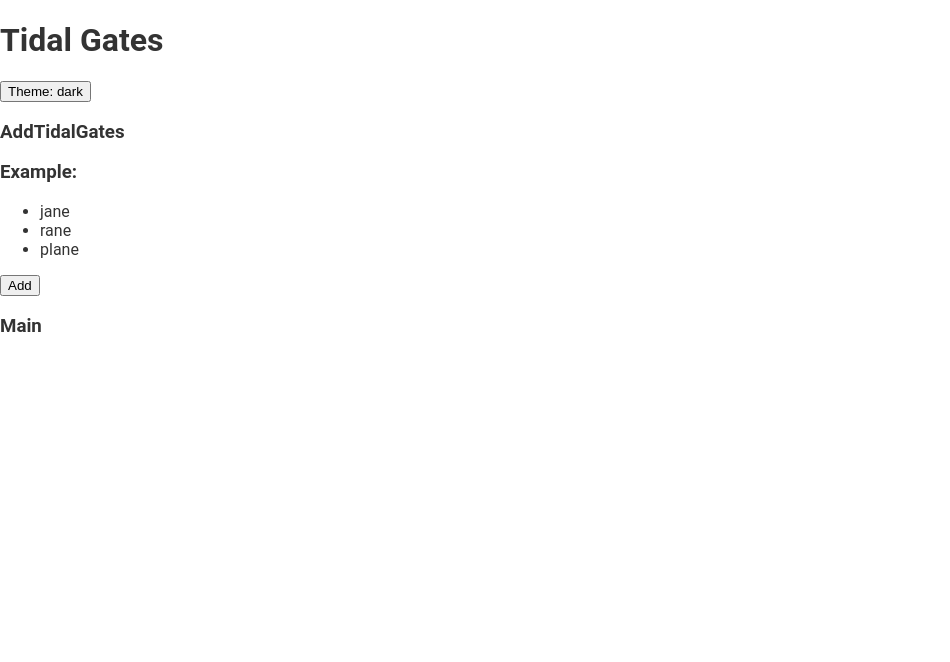
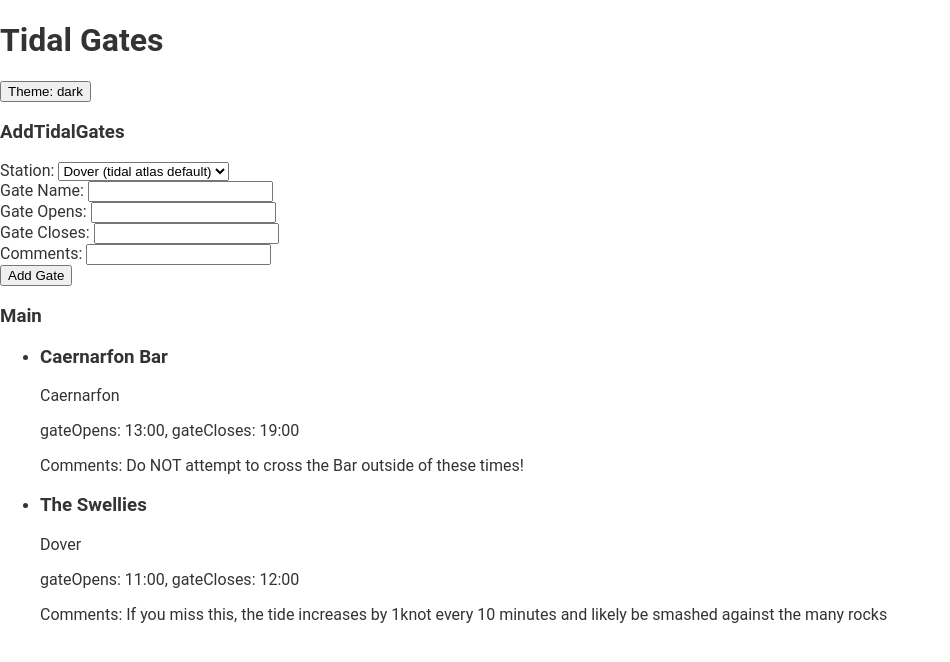
Before and after one commit to JPhasma/tidal-gates-app, a Next.js app: page / in a window 1280 px wide. Shown: the top 662 px of the page, without its empty margins (0-950 px from the left). Built offline with nearby package versions, Linux system fonts and the light colour scheme.

Commit message:
added gates list component

```diff
--- a/app/components/AddTidalGates/AddTidalGates.jsx
+++ b/app/components/AddTidalGates/AddTidalGates.jsx
@@ -1,15 +1,81 @@
-import React from 'react';
+'use client';
+
+import React, { useContext, useState } from 'react';
+
+import { DataContext } from '../../libs/contexts/dataContext';
 
 import Example from './Example';
-// import DataProvider from '../../libs/contexts/dataContext';
 
 function AddTidalGates() {
+  const { gates, setGates } = useContext(DataContext);
+  const [station, setStation] = useState('Dover');
+  const [gateName, setGateName] = useState('');
+  const [gateOpens, setGateOpens] = useState('');
+  const [gateCloses, setGateCloses] = useState('');
+  const [comments, setComments] = useState('');
+
+  const handleAddGate = (e) => {
+    e.preventDefault();
+    const newGate = {
+      station,
+      gateName,
+      gateOpens,
+      gateCloses,
+      comments,
+    };
+    setGates([...gates, newGate]);
+    console.log('Add a tidal gate', newGate);
+    // clear form states
+    setStation('Dover');
+    setGateName('');
+    setGateOpens('');
+    setGateCloses('');
+  };
   return (
     <section>
-      {/* <DataProvider> */}
       <h3>AddTidalGates</h3>
-      <Example />
-      {/* </DataProvider> */}
+      <form onSubmit={handleAddGate}>
+        <div>
+          <label>Station: </label>
+          <select value={station} onChange={(e) => setStation(e.target.value)}>
+            <option value='Dover'>Dover (tidal atlas default)</option>
+            <option value='Caernarfon'>Caernarfon</option>
+          </select>
+        </div>
+        <div>
+          <label>Gate Name: </label>
+          <input
+            type='text'
+            value={gateName}
+            onChange={(e) => setGateName(e.target.value)}
+          ></input>
+        </div>
+        <div>
+          <label>Gate Opens: </label>
+          <input
+            type='text'
+            value={gateOpens}
+            onChange={(e) => setGateOpens(e.target.value)}
+          ></input>
+        </div>
+        <div>
+          <label>Gate Closes: </label>
+          <input
+            type='text'
+            value={gateCloses}
+            onChange={(e) => setGateCloses(e.target.value)}
+          ></input>
+        </div>
+        <div>
+          <label>Comments: </label>
+          <input
+            type='text'
+            value={comments}
+            onChange={(e) => setComments(e.target.value)}
+          ></input>
+        </div>
+        <button>Add Gate</button>
+      </form>
     </section>
   );
 }
--- /dev/null
+++ b/app/components/GatesList/GatesList.jsx
@@ -0,0 +1,30 @@
+'use client';
+
+import React, { useContext } from 'react';
+import { DataContext } from '../../libs/contexts/dataContext';
+
+function GatesList() {
+  const { gates } = useContext(DataContext);
+  return (
+    <div>
+      <ul>
+        {gates.map((el) => {
+          return (
+            <li key={el.id}>
+              <div>
+                <h3>{el.gateName}</h3>
+                <p>{el.station}</p>
+                <p>
+                  gateOpens: {el.gateOpens}, gateCloses: {el.gateCloses}
+                </p>
+                <p>Comments: {el.comments}</p>
+              </div>
+            </li>
+          );
+        })}
+      </ul>
+    </div>
+  );
+}
+
+export default GatesList;
--- a/app/libs/contexts/dataContext.js
+++ b/app/libs/contexts/dataContext.js
@@ -10,12 +10,32 @@ const initialData = [
   { id: 3, name: 'plane' },
 ];
 
+const initialGates = [
+  {
+    id: 1,
+    station: 'Caernarfon',
+    gateName: 'Caernarfon Bar',
+    gateOpens: '13:00',
+    gateCloses: '19:00',
+    comments: 'Do NOT attempt to cross the Bar outside of these times!',
+  },
+  {
+    id: 2,
+    station: 'Dover',
+    gateName: 'The Swellies',
+    gateOpens: '11:00',
+    gateCloses: '12:00',
+    comments:
+      'If you miss this, the tide increases by 1knot every 10 minutes and likely be smashed against the many rocks',
+  },
+];
+
 export default function DataProvider({ children }) {
   const [data, setData] = useState(initialData);
-  // const data = initialData;
+  const [gates, setGates] = useState(initialGates);
 
   return (
-    <DataContext.Provider value={{ data, setData }}>
+    <DataContext.Provider value={{ data, setData, gates, setGates }}>
       {children}
     </DataContext.Provider>
   );
--- a/app/page.js
+++ b/app/page.js
@@ -1,12 +1,13 @@
 import Image from 'next/image';
 import AddTidalGates from './components/AddTidalGates/AddTidalGates';
-
+import GatesList from './components/GatesList/GatesList.jsx';
 export default function Home() {
   return (
     <>
       <AddTidalGates />
       <main>
         <h3>Main</h3>
+        <GatesList />
       </main>
     </>
   );
```
